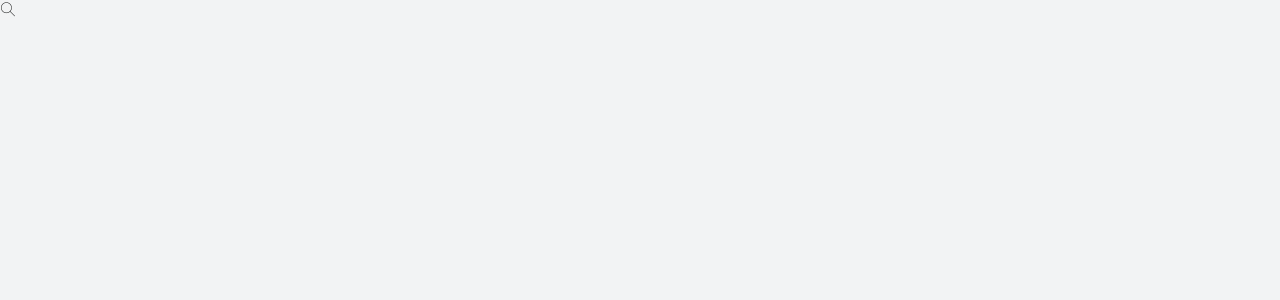
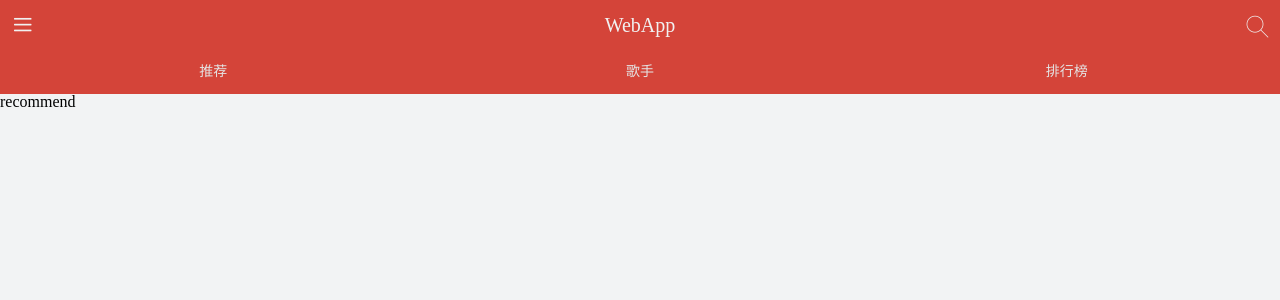
Before and after one commit to JingWZeng/react_cloud_music, a React (Create React App) app: page /recommend in a window 1280 px wide. Shown: the top 300 px of the page. Built offline with nearby package versions, Linux system fonts and the light colour scheme.

Commit message:
feat: 路由设置与导航页完成

```diff
--- a/package.json
+++ b/package.json
@@ -8,6 +8,7 @@
     "@testing-library/user-event": "^13.5.0",
     "react": "^18.2.0",
     "react-dom": "^18.2.0",
+    "react-router-dom": "^6.6.1",
     "react-scripts": "5.0.1",
     "styled-components": "^5.3.6",
     "web-vitals": "^2.1.4"
--- a/src/App.js
+++ b/src/App.js
@@ -1,13 +1,17 @@
 import {GlobalStyle} from "./style";
 import { IconStyle } from './assets/iconfont/iconfont';
 
+import {Route, Routes, BrowserRouter, createBrowserRouter,RouterProvider} from "react-router-dom";
+
+import routers from "./routers";
+
 function App() {
   return (
-    <div className="App">
-     <GlobalStyle/>
-        <IconStyle></IconStyle>
-        <i className="iconfont">&#xe62b;</i>
-    </div>
+      <>
+       <GlobalStyle/>
+       <IconStyle/>
+          <RouterProvider router={createBrowserRouter(routers)} />
+      </>
   );
 }
 
--- /dev/null
+++ b/src/application/Home/index.js
@@ -0,0 +1,24 @@
+import React from 'react';
+import {NavLink, Outlet} from "react-router-dom";
+
+import {Top,  Tab, TabItem,} from "./style";
+
+function Home(props) {
+    return (
+        <>
+            <Top>
+                <span className="iconfont menu">&#xe65c;</span>
+                <span className="title">WebApp</span>
+                <span className="iconfont search">&#xe62b;</span>
+            </Top>
+            <Tab>
+                <NavLink to="/recommend" activeClassName="selected"><TabItem><span > 推荐 </span></TabItem></NavLink>
+                <NavLink to="/singers" activeClassName="selected"><TabItem><span > 歌手 </span></TabItem></NavLink>
+                <NavLink to="/rank" activeClassName="selected"><TabItem><span > 排行榜 </span></TabItem></NavLink>
+            </Tab>
+            <Outlet/>
+        </>
+    );
+}
+
+export default React.memo(Home);
--- /dev/null
+++ b/src/application/Home/style.js
@@ -0,0 +1,47 @@
+import styled from'styled-components';
+import style from '../../assets/global-style';
+
+export const Top = styled.div`
+  display: flex;
+  flex-direction: row;
+  justify-content: space-between;
+  padding: 5px 10px;
+  background: ${style["theme-color"]};
+  &>span {
+    line-height: 40px;
+    color: #f1f1f1;
+    font-size: 20px;
+    &.iconfont {
+      font-size: 25px;
+    }
+  }
+`
+
+export const Tab = styled.div`
+  height: 44px;
+  display: flex;
+  flex-direction: row;
+  justify-content: space-around;
+  background: ${style["theme-color"]};
+  a {
+    flex: 1;
+    padding: 2px 0;
+    font-size: 14px;
+    color: #e4e4e4;
+    &.selected {
+      span {
+        padding: 3px 0;
+        font-weight: 700;
+        color: #f1f1f1;
+        border-bottom: 2px solid #f1f1f1;
+      }
+    }
+  }
+`
+export const TabItem = styled.div`
+  height: 100%;
+  display: flex;
+  flex-direction: row;
+  justify-content: center;
+  align-items: center;
+`
--- /dev/null
+++ b/src/application/Rank/index.js
@@ -0,0 +1,9 @@
+import React from 'react';
+
+function Rank(props) {
+    return (
+        <div>Rank</div>
+    );
+}
+
+export default React.memo(Rank);
--- /dev/null
+++ b/src/application/Recommend/index.js
@@ -0,0 +1,9 @@
+import React from 'react';
+
+function Recommend(props) {
+    return (
+        <div>recommend</div>
+    );
+}
+
+export default React.memo(Recommend);
--- /dev/null
+++ b/src/application/Singers/index.js
@@ -0,0 +1,9 @@
+import React from 'react';
+
+function Singers(props) {
+    return (
+        <div>Singers</div>
+    );
+}
+
+export default React.memo(Singers);
--- /dev/null
+++ b/src/assets/global-style.js
@@ -0,0 +1,38 @@
+// 扩大可点击区域
+const extendClick = () => {
+    return `
+    position: relative;
+    &:before {
+      content: '';
+      position: absolute;
+      top: -10px; bottom: -10px; left: -10px; right: -10px;
+    };
+  `
+}
+// 一行文字溢出部分用... 代替
+const noWrap = () => {
+    return `
+    text-overflow: ellipsis;
+    overflow: hidden;
+    white-space: nowrap;
+  `
+}
+
+export default {
+    'theme-color': '#d44439',
+    'theme-color-shadow': 'rgba (212, 68, 57, .5)',
+    'font-color-light': '#f1f1f1',
+    'font-color-desc': '#2E3030',
+    'font-color-desc-v2': '#bba8a8',// 略淡
+    'font-size-ss': '10px',
+    'font-size-s': '12px',
+    'font-size-m': '14px',
+    'font-size-l': '16px',
+    'font-size-ll': '18px',
+    "border-color": '#e4e4e4',
+    'background-color': '#f2f3f4',
+    'background-color-shadow': 'rgba (0, 0, 0, 0.3)',
+    'highlight-background-color': '#fff',
+    extendClick,
+    noWrap
+}
--- /dev/null
+++ b/src/routers/index.js
@@ -0,0 +1,35 @@
+import React from "react";
+import {Navigate} from "react-router-dom";
+
+import Home from '../application/Home';
+import Recommend from '../application/Recommend';
+import Singers from '../application/Singers';
+import Rank from '../application/Rank';
+
+export default [
+    {
+        path:'/',
+        element:<Home/>,
+        children:[
+            {
+                path:'/',
+                exact:true,
+                element: <Navigate to='/recommend'/>
+
+            },
+            {
+                path:'recommend',
+                element: <Recommend/>
+            },
+            {
+                path: "singers",
+                element: <Singers/>
+            },
+            {
+                path: "rank",
+                element: <Rank/>
+            }
+
+        ]
+    },
+]
```
Also changed, not shown: 2 other files (tests, documents, lock files or other folders).
